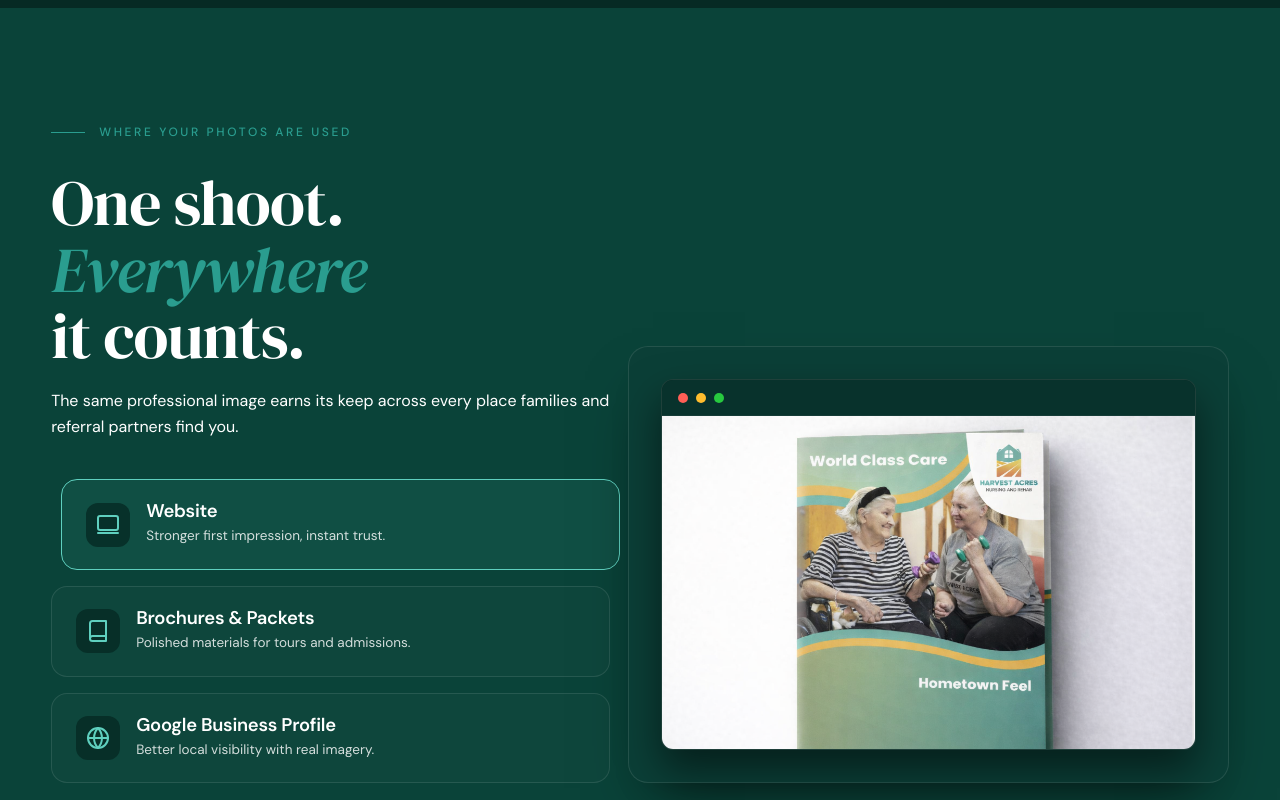
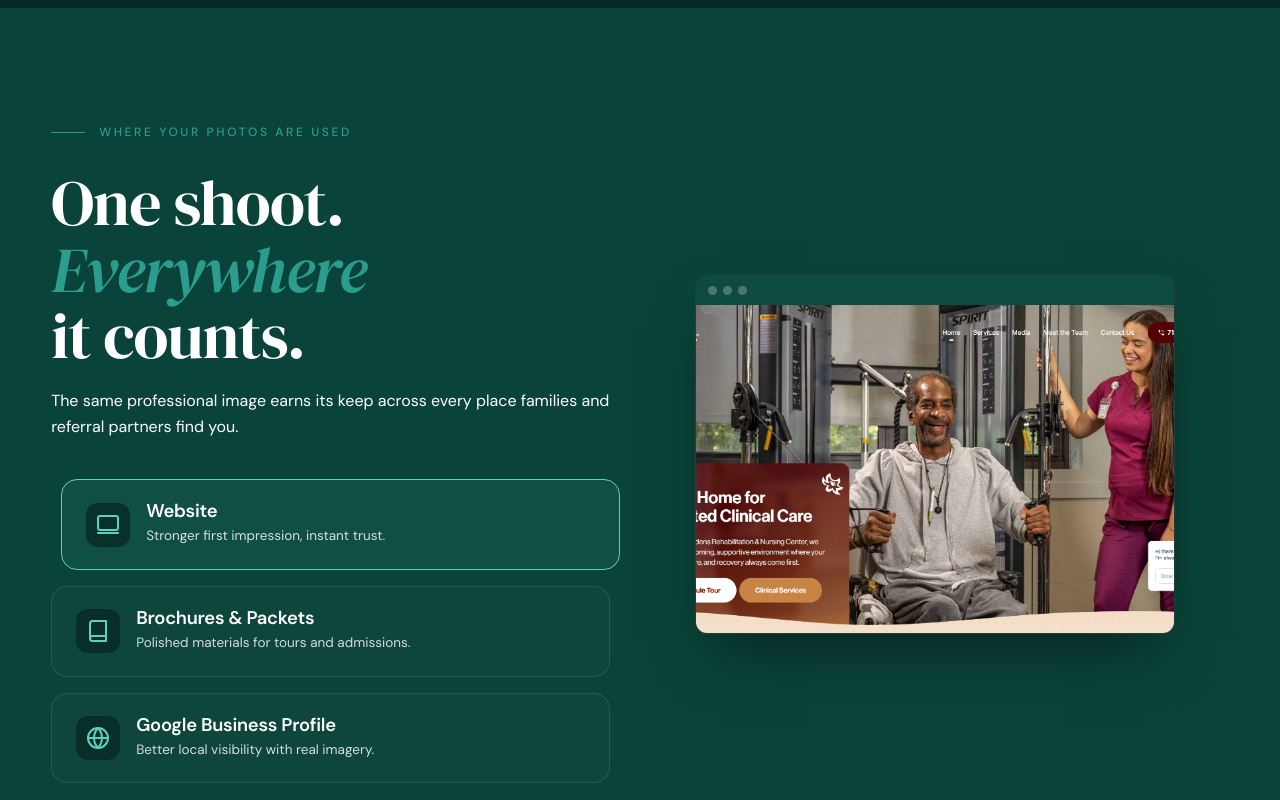
Before and after one commit to SunfieldMarketing/wavecare-website, a Next.js app: page /photoservices in a window 1280 px wide. Shown: the part 2760-3560 px from the top of the page. Built offline with nearby package versions, Linux system fonts and the light colour scheme.

Commit message:
style: unify context widgets to identical size and wrap brochures in widget box, aligned to list options

```diff
--- a/src/app/photoservices/page.tsx
+++ b/src/app/photoservices/page.tsx
@@ -238,7 +238,7 @@ export default function PhotoServices() {
 
       {/* ========== CONTEXT ========== */}
       <section className="panel deep sec-pad">
-        <div className="container phero-in" style={{ gridTemplateColumns: '1fr 1fr', gap: '60px', alignItems: 'flex-end', paddingBottom: '40px' }}>
+        <div className="container phero-in" style={{ gridTemplateColumns: '1fr 1fr', gap: '60px' }}>
           <div data-reveal style={{ display: 'flex', flexDirection: 'column' }}>
             <span className="label">WHERE YOUR PHOTOS ARE USED</span>
             <h2>One shoot. <span className="accent">Everywhere</span> it counts.</h2>
@@ -266,73 +266,45 @@ export default function PhotoServices() {
             </div>
           </div>
           <div className="ctx" data-reveal style={{ display: 'flex', alignItems: 'flex-end', justifyContent: 'center' }}>
-            <div className="ctx-stage" style={{ position: 'relative', height: '100%', minHeight: '480px', width: '115%', marginLeft: '-7.5%' }}>
+            <div className="ctx-stage" style={{ position: 'relative', width: '110%', marginLeft: '-5%' }}>
 
-              {/* WEBSITE WIDGET */}
-              <div className={`ctx-scene ${ctxTab === 0 ? 'on' : ''}`} style={{ alignItems: 'flex-end' }}>
-                <div style={{ maxWidth: '800px', width: '100%', padding: '32px', background: '#0b3f37', border: '1px solid var(--soft)', borderRadius: '20px', boxShadow: '0 30px 60px -25px rgba(0,0,0,.6)' }}>
-                  <div style={{ borderRadius: '12px', border: '1px solid rgba(255,255,255,0.1)', overflow: 'hidden', background: '#062a24', boxShadow: '0 20px 40px rgba(0,0,0,0.5)' }}>
-                    <div style={{ height: '36px', background: '#08322c', display: 'flex', alignItems: 'center', padding: '0 16px', gap: '8px', borderBottom: '1px solid rgba(255,255,255,0.05)' }}>
-                      <div style={{ width: '10px', height: '10px', borderRadius: '50%', background: '#ff5f56' }}></div>
-                      <div style={{ width: '10px', height: '10px', borderRadius: '50%', background: '#ffbd2e' }}></div>
-                      <div style={{ width: '10px', height: '10px', borderRadius: '50%', background: '#27c93f' }}></div>
-                    </div>
-                    <div style={{ aspectRatio: '16/10', overflow: 'hidden' }}>
-                      <img src="/images/park_gardens_website.png" alt="Website Design" style={{ width: '100%', height: '100%', objectFit: 'cover', objectPosition: 'top' }} />
+              <div className={`ctx-scene ${ctxTab === 0 ? 'on' : ''}`}>
+                <div className="mock-widget">
+                  <div className="bar"><i></i><i></i><i></i></div>
+                  <div className="content">
+                    <img src="/images/website.png" alt="Website" style={{ width: '100%', height: '100%', objectFit: 'cover', objectPosition: 'top' }} />
+                  </div>
+                </div>
+              </div>
+
+              <div className={`ctx-scene ${ctxTab === 1 ? 'on' : ''}`}>
+                <div className="mock-widget">
+                  <div className="bar"><i></i><i></i><i></i></div>
+                  <div className="content" style={{ display: 'flex', alignItems: 'center', justifyContent: 'center', background: '#e2e8f0', padding: '30px' }}>
+                    <div style={{ display: 'flex', gap: '16px', height: '100%' }}>
+                      <img src="/images/brochure_inside.png" alt="Brochure Inside" style={{ height: '100%', objectFit: 'contain', boxShadow: '0 10px 25px rgba(0,0,0,0.15)' }} />
+                      <img src="/images/brochure_cover.jpg" alt="Brochure Cover" style={{ height: '100%', objectFit: 'contain', boxShadow: '0 10px 25px rgba(0,0,0,0.15)' }} />
                     </div>
                   </div>
                 </div>
               </div>
 
-              {/* BROCHURE WIDGET */}
-              <div className={`ctx-scene ${ctxTab === 1 ? 'on' : ''}`} style={{ alignItems: 'flex-end' }}>
-                <div style={{ maxWidth: '800px', width: '100%', padding: '40px 32px', background: '#0b3f37', border: '1px solid var(--soft)', borderRadius: '20px', boxShadow: '0 30px 60px -25px rgba(0,0,0,.6)', display: 'flex', justifyContent: 'center', alignItems: 'center' }}>
-                  <img src="/images/harvest_acres_brochure.jpg" alt="Brochure Outside" style={{ width: '42%', borderRadius: '4px', boxShadow: '0 20px 40px rgba(0,0,0,0.6)', transform: 'rotate(-3deg) translateY(10px)', zIndex: 1 }} />
-                  <img src="/images/gardens_brochure_inside.png" alt="Brochure Inside" style={{ width: '50%', borderRadius: '4px', boxShadow: '0 25px 50px rgba(0,0,0,0.7)', transform: 'rotate(4deg) translateY(-10px)', zIndex: 2, marginLeft: '-15%' }} />
-                </div>
-              </div>
-              <div className={`ctx-scene ${ctxTab === 2 ? 'on' : ''}`} style={{ alignItems: 'flex-end' }}>
-                <div className="mock-goo" style={{ maxWidth: '800px', width: '100%', borderRadius: '12px', overflow: 'hidden', border: '1px solid var(--soft)', background: '#0b3f37', boxShadow: '0 30px 60px -25px rgba(0,0,0,.6)' }}>
-                  <div className="shot" style={{ display: 'grid', gridTemplateColumns: '2.5fr 1fr', gap: '4px', padding: '4px', background: 'rgba(255,255,255,0.05)' }}>
-                    <div style={{ aspectRatio: '16/9', overflow: 'hidden', borderRadius: '8px 0 0 8px' }}>
-                      <img src="/images/gallery/Yorktown%20front.jpg" alt="Exterior" style={{ width: '100%', height: '100%', objectFit: 'cover' }} />
+              <div className={`ctx-scene ${ctxTab === 2 ? 'on' : ''}`}>
+                <div className="mock-widget">
+                  <div className="bar"><i></i><i></i><i></i></div>
+                  <div className="content" style={{ display: 'flex', flexDirection: 'column' }}>
+                    <div style={{ height: '70%' }}>
+                      <img src="/images/gallery/Caregiver%20with%20elderly%20women.jpeg" alt="Google Profile" style={{ width: '100%', height: '100%', objectFit: 'cover' }} />
                     </div>
-                    <div style={{ display: 'grid', gridTemplateRows: '1fr 1fr', gap: '4px' }}>
-                      <div style={{ overflow: 'hidden', borderRadius: '0 8px 0 0' }}>
-                        <img src="/images/gallery/Elderly%20doing%20puzzles%20photo.jpg" alt="Inside" style={{ width: '100%', height: '100%', objectFit: 'cover' }} />
-                      </div>
-                      <div style={{ background: '#062a24', display: 'grid', placeItems: 'center', color: 'var(--teal-bright)', fontSize: '12px', fontWeight: 600, letterSpacing: '0.05em', borderRadius: '0 0 8px 0', textTransform: 'uppercase' }}>See photos</div>
-                    </div>
-                  </div>
-                  <div className="info" style={{ padding: '28px 32px' }}>
-                    <div className="name" style={{ fontSize: '26px', fontWeight: 700, color: '#fff', marginBottom: '8px', letterSpacing: '-0.02em' }}>Park Gardens Senior Living</div>
-                    <div style={{ display: 'flex', alignItems: 'center', gap: '8px', marginBottom: '24px' }}>
-                      <div style={{ color: '#fff', fontWeight: 600, fontSize: '16px' }}>5.0</div>
-                      <div className="stars" style={{ color: '#fbbc04', letterSpacing: '2px', fontSize: '16px' }}>&#9733;&#9733;&#9733;&#9733;&#9733;</div>
-                      <div style={{ color: 'var(--on-dark)', fontSize: '14px', marginLeft: '4px' }}>(124 Google reviews)</div>
-                    </div>
-                    <div style={{ display: 'flex', gap: '12px', marginBottom: '28px' }}>
-                      <div style={{ flex: 1, padding: '12px', textAlign: 'center', border: '1px solid var(--soft)', borderRadius: '50px', color: 'var(--teal-bright)', fontSize: '13px', fontWeight: 600, background: 'rgba(255,255,255,0.03)' }}>Website</div>
-                      <div style={{ flex: 1, padding: '12px', textAlign: 'center', border: '1px solid var(--soft)', borderRadius: '50px', color: 'var(--teal-bright)', fontSize: '13px', fontWeight: 600, background: 'rgba(255,255,255,0.03)' }}>Directions</div>
-                      <div style={{ flex: 1, padding: '12px', textAlign: 'center', border: '1px solid var(--soft)', borderRadius: '50px', color: 'var(--teal-bright)', fontSize: '13px', fontWeight: 600, background: 'rgba(255,255,255,0.03)' }}>Call</div>
-                    </div>
-                    <div style={{ display: 'grid', gap: '16px', borderTop: '1px solid rgba(255,255,255,0.08)', paddingTop: '24px' }}>
-                      <div style={{ display: 'flex', gap: '16px', alignItems: 'center' }}>
-                        <svg width="18" height="18" viewBox="0 0 24 24" fill="none" stroke="var(--teal-bright)" strokeWidth="2" strokeLinecap="round" strokeLinejoin="round"><path d="M21 10c0 7-9 13-9 13s-9-6-9-13a9 9 0 0 1 18 0z"></path><circle cx="12" cy="10" r="3"></circle></svg>
-                        <div style={{ color: 'var(--on-dark)', fontSize: '15px' }}>123 Care Avenue, Suite 100</div>
-                      </div>
-                      <div style={{ display: 'flex', gap: '16px', alignItems: 'center' }}>
-                        <svg width="18" height="18" viewBox="0 0 24 24" fill="none" stroke="var(--teal-bright)" strokeWidth="2" strokeLinecap="round" strokeLinejoin="round"><circle cx="12" cy="12" r="10"></circle><polyline points="12 6 12 12 16 14"></polyline></svg>
-                        <div style={{ color: 'var(--on-dark)', fontSize: '15px' }}><span style={{ color: '#5fd0bf', fontWeight: 500 }}>Open</span> &middot; Closes 8 PM</div>
-                      </div>
-                      <div style={{ display: 'flex', gap: '16px', alignItems: 'center' }}>
-                        <svg width="18" height="18" viewBox="0 0 24 24" fill="none" stroke="var(--teal-bright)" strokeWidth="2" strokeLinecap="round" strokeLinejoin="round"><path d="M22 16.92v3a2 2 0 0 1-2.18 2 19.79 19.79 0 0 1-8.63-3.07 19.5 19.5 0 0 1-6-6 19.79 19.79 0 0 1-3.07-8.67A2 2 0 0 1 4.11 2h3a2 2 0 0 1 2 1.72 12.84 12.84 0 0 0 .7 2.81 2 2 0 0 1-.45 2.11L8.09 9.91a16 16 0 0 0 6 6l1.27-1.27a2 2 0 0 1 2.11-.45 12.84 12.84 0 0 0 2.81.7A2 2 0 0 1 22 16.92z"></path></svg>
-                        <div style={{ color: 'var(--on-dark)', fontSize: '15px' }}>(555) 123-4567</div>
-                      </div>
+                    <div style={{ padding: '20px 24px', flex: 1, display: 'flex', flexDirection: 'column', justifyContent: 'center', gap: '8px' }}>
+                      <div style={{ fontWeight: 700, color: '#fff', fontSize: '18px' }}>Park Gardens &middot; Senior Living</div>
+                      <div style={{ color: 'var(--teal-bright)', letterSpacing: '2px', fontSize: '15px' }}>&#9733;&#9733;&#9733;&#9733;&#9733;</div>
+                      <div style={{ height: '8px', width: '70%', borderRadius: '4px', background: 'rgba(255,255,255,0.1)' }}></div>
                     </div>
                   </div>
                 </div>
               </div>
+
             </div>
           </div>
         </div>
--- a/src/app/subservices.css
+++ b/src/app/subservices.css
@@ -36,25 +36,11 @@
 .ctx-scene.on{opacity:1; pointer-events:auto;}
 
 
-/* mock items */
-.mock-web{width:100%; max-width:420px; border-radius:12px; overflow:hidden; border:1px solid var(--soft); box-shadow:0 30px 60px -25px rgba(0,0,0,.6);}
-.mock-web .bar{height:30px; background:#0d4a40; display:flex; align-items:center; gap:6px; padding:0 12px;}
-.mock-web .bar i{width:9px; height:9px; border-radius:50%; background:rgba(255,255,255,.25);}
-.mock-web .shot{aspect-ratio:16/9;}
-.mock-web .lines{padding:14px; display:grid; gap:8px;}
-.mock-web .lines span{height:7px; border-radius:4px; background:rgba(255,255,255,.14);}
-.mock-web .lines span:nth-child(1){width:70%;} .mock-web .lines span:nth-child(2){width:90%;} .mock-web .lines span:nth-child(3){width:50%;}
-.mock-bro{width:100%; max-width:430px; display:grid; grid-template-columns:1fr 1fr; gap:10px; transform:rotate(-2deg);}
-.mock-bro .pg{border-radius:10px; overflow:hidden; border:1px solid var(--soft); background:#0d4a40; box-shadow:0 24px 50px -22px rgba(0,0,0,.6);}
-.mock-bro .pg .shot{aspect-ratio:4/5;}
-.mock-bro .pg .lines{padding:12px; display:grid; gap:7px;}
-.mock-bro .pg .lines span{height:6px; border-radius:3px; background:rgba(255,255,255,.14);}
-.mock-goo{width:100%; max-width:430px; border-radius:12px; overflow:hidden; border:1px solid var(--soft); background:#0b3f37; box-shadow:0 30px 60px -25px rgba(0,0,0,.6);}
-.mock-goo .shot{aspect-ratio:16/7;}
-.mock-goo .info{padding:16px; display:grid; gap:8px;}
-.mock-goo .info .name{font-weight:700; color:#fff; font-size:15px;}
-.mock-goo .info .stars{color:var(--teal-bright); letter-spacing:2px; font-size:13px;}
-.mock-goo .info .meta{height:6px; width:60%; border-radius:3px; background:rgba(255,255,255,.14);}
+/* unified mock widget */
+.mock-widget { width: 100%; max-width: 480px; aspect-ratio: 4/3; border-radius: 12px; overflow: hidden; border: 1px solid var(--soft); background: #062a24; box-shadow: 0 30px 60px -25px rgba(0,0,0,.6); display: flex; flex-direction: column; }
+.mock-widget .bar { height: 30px; background: #0d4a40; display: flex; align-items: center; gap: 6px; padding: 0 12px; flex-shrink: 0; }
+.mock-widget .bar i { width: 9px; height: 9px; border-radius: 50%; background: rgba(255,255,255,.25); }
+.mock-widget .content { position: relative; flex: 1; overflow: hidden; }
 
 /* ===== Process ===== */
 .proc-tabs{display:grid; grid-template-columns:repeat(4,1fr); gap:14px; margin-bottom:24px;}
```
